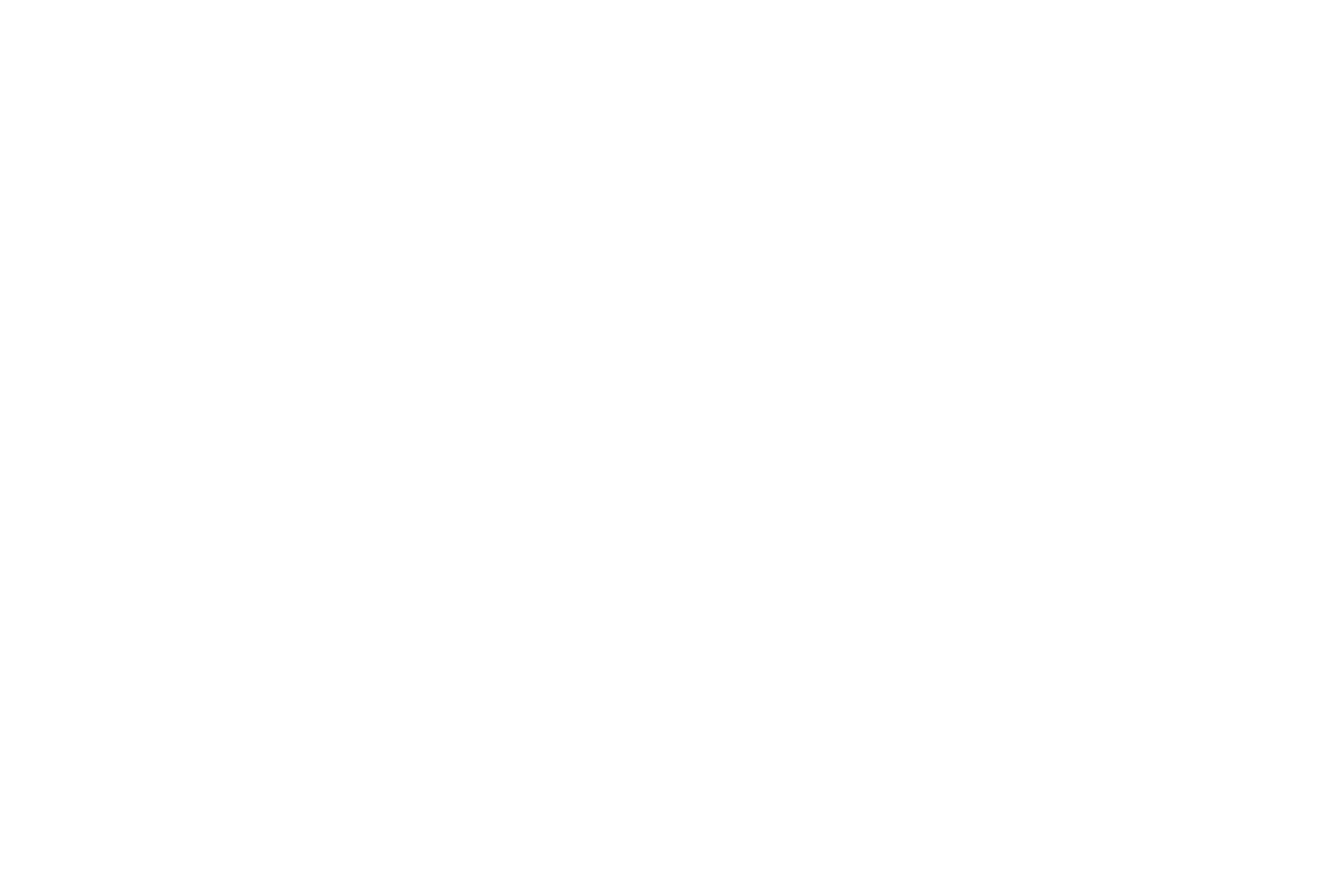
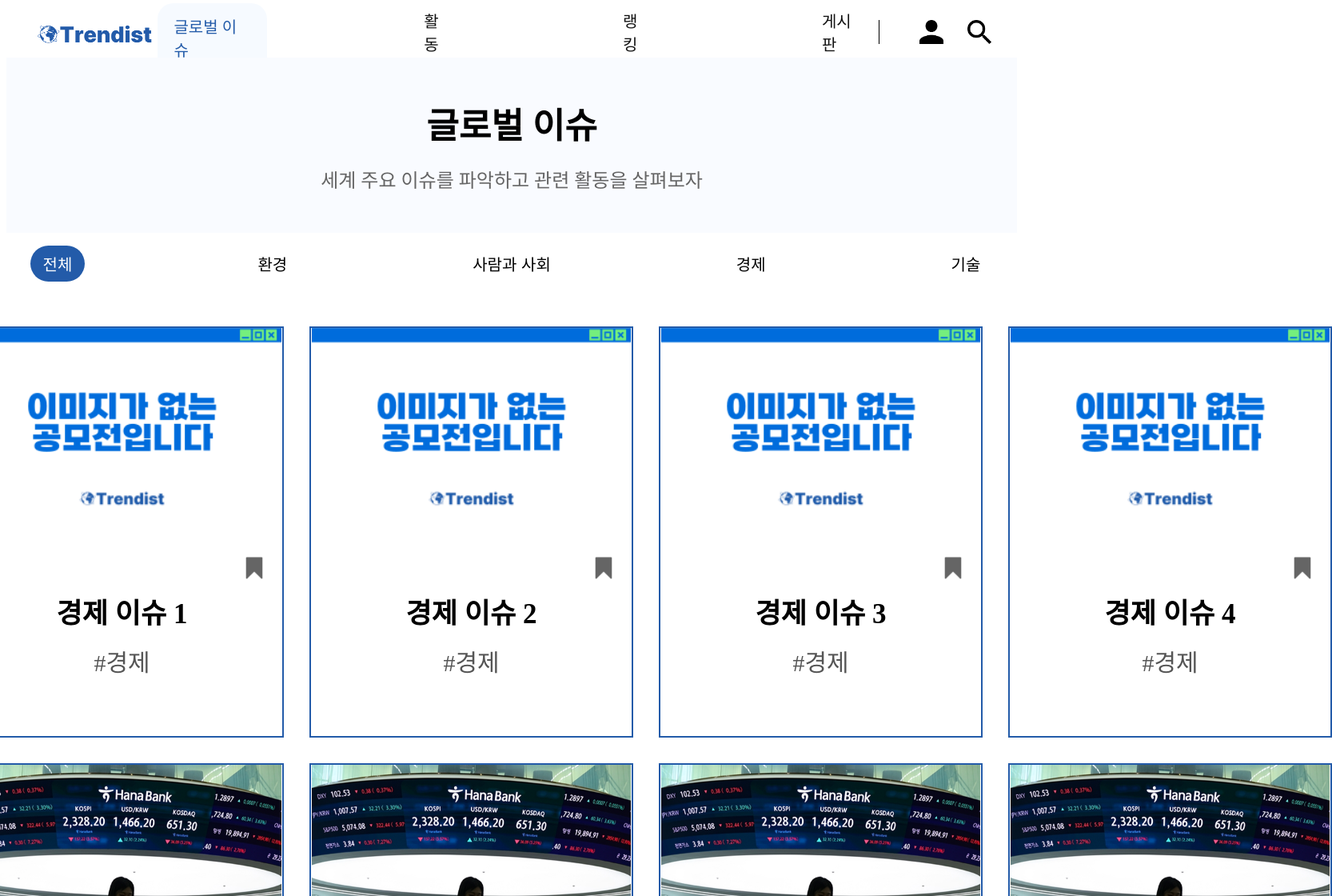
Before and after one commit to HIGHFIVE-SW/HIGHFIVE-FE, a React (Create React App) app: page /global-issue in a window 1280 px wide. Before the commit this address had no page. Shown: the top 1120 px of the page at 80% size, 1666 px wide, since content can reach past the window. Before the commit the page ends 800 px from the top, so only its background shows below. Built offline with nearby package versions, Linux system fonts and the light colour scheme.

Commit message:
feat:글로벌이슈 페이지 구현 + nav 수정

```diff
--- /dev/null
+++ b/src/components/IssueCard.jsx
@@ -0,0 +1,74 @@
+import React from 'react';
+import styled from 'styled-components';
+
+export default function IssueCard({ title, tag, image, bookmarked, onToggle }) {
+  return (
+    <Card>
+      <ImageWrapper>
+        <IssueImage src={image} alt="이슈 이미지" />
+        <BookmarkIcon
+          src={bookmarked ? require('../assets/images/main/BookmarkFilledButton.png') : require('../assets/images/main/BookmarkButton.png')}
+          alt="북마크"
+          onClick={onToggle}
+        />
+      </ImageWrapper>
+      <p className="issue-title">{title}</p>
+      <span className="issue-tag">{tag}</span>
+    </Card>
+  );
+}
+
+const Card = styled.div`
+  width: 405px;
+  height: 514px;
+  border: 2px solid #235BA9;
+  background-color: #fff;
+  text-align: center;
+  box-sizing: border-box;
+  display: flex;
+  flex-direction: column;
+  justify-content: flex-start;
+  overflow: visible;
+
+  .issue-title {
+    font-size: 35px;
+    font-weight: bold;
+    margin-top: 40px;
+    font-family: NotoSansCustom;
+  }
+
+  .issue-tag {
+    font-size: 30px;
+    color: #555;
+    margin-top: -20px;
+    font-family: NotoSansCustom;
+  }
+`;
+
+const ImageWrapper = styled.div`
+  width: 100%;
+  height: 288px;
+  position: relative;
+  display: flex;
+  justify-content: center;
+  align-items: center;
+  box-sizing: border-box;
+  overflow: visible;
+`;
+
+const IssueImage = styled.img`
+  width: 399px;
+  height: 288px;
+  object-fit: cover;
+  display: block;
+`;
+
+const BookmarkIcon = styled.img`
+  position: absolute;
+  bottom: -32px;
+  right: 15px;
+  width: 40px;
+  height: 40px;
+  cursor: pointer;
+  z-index: 10;
+`;
--- /dev/null
+++ b/src/components/common/CategoryFilter.jsx
@@ -0,0 +1,41 @@
+import React from "react";
+import styled from "styled-components";
+
+const categories = ["전체", "환경", "사람과 사회", "경제", "기술"];
+
+const FilterWrapper = styled.div`
+  display: flex;
+  gap: 200px;
+  padding: 16px;
+  justify-content: center;
+`;
+
+const FilterButton = styled.button`
+  padding: 8px 16px;
+  border-radius: 30px;
+  border: none;
+  background-color: ${({ selected }) => (selected ? "#235BA9" : "transparent")};
+  color: ${({ selected }) => (selected ? "#ffffff" : "#000000")};
+  font-size: 20px;
+  font-weight: 500;
+  cursor: pointer;
+  white-space: nowrap;
+`;
+
+const CategoryFilter = ({ selectedCategory, onSelectCategory }) => {
+  return (
+    <FilterWrapper>
+      {categories.map((category) => (
+        <FilterButton
+          key={category}
+          selected={selectedCategory === category}
+          onClick={() => onSelectCategory(category)}
+        >
+          {category}
+        </FilterButton>
+      ))}
+    </FilterWrapper>
+  );
+};
+
+export default CategoryFilter;
--- a/src/layout/MainNav.jsx
+++ b/src/layout/MainNav.jsx
@@ -3,25 +3,48 @@ import styled from 'styled-components';
 import logoTrend from '../assets/images/ic_ImageTextLogo.png';
 import MypageIcon from '../assets/images/ic_Mypage.png';
 import VectorIcon from '../assets/images/ic_Search.png';
-
-
+import { useNavigate, useLocation } from 'react-router-dom';
 
 
 export default function MainNav() {
+  const navigate = useNavigate();
+  const location = useLocation();
+
   return (
     <NavWrapper>
-      <Logo>
+      <Logo onClick={() => navigate('/main')}>
         <img src={logoTrend} alt="Trendist Logo" />
       </Logo>
 
       <NavMenu>
-        <NavItem>글로벌 이슈</NavItem>
-        <NavItem>활동</NavItem>
-        <NavItem>랭킹</NavItem>
-        <NavItem>게시판</NavItem>
+        <NavItem
+          className={location.pathname === '/global-issue' ? 'active' : ''}
+          onClick={() => navigate('/global-issue')}
+        >
+          글로벌 이슈
+        </NavItem>
+        <NavItem
+          className={location.pathname === '/activity' ? 'active' : ''}
+          onClick={() => navigate('/activity')}
+        >
+          활동
+        </NavItem>
+        <NavItem
+          className={location.pathname === '/ranking' ? 'active' : ''}
+          onClick={() => navigate('/ranking')}
+        >
+          랭킹
+        </NavItem>
+        <NavItem
+          className={location.pathname === '/board' ? 'active' : ''}
+          onClick={() => navigate('/board')}
+        >
+          게시판
+        </NavItem>
       </NavMenu>
 
       <RightIcons>
+      <Divider />
         <img src={MypageIcon} alt="User Icon" />
         <img src={VectorIcon} alt="Search Icon" />
       </RightIcons>
@@ -31,7 +54,6 @@ export default function MainNav() {
 
 const NavWrapper = styled.nav`
   width: 100%;
-  max-width: 100%;
   display: flex;
   justify-content: space-between;
   align-items: center;
@@ -39,10 +61,14 @@ const NavWrapper = styled.nav`
   background-color: white;
   box-sizing: border-box;
   height: 64px;
-  border-bottom: 1px solid #ddd;
+  /* border-bottom: none;
 `;
 
 const Logo = styled.div`
+  display: flex;
+  align-items: center;
+  cursor: pointer;
+
   img {
     height: 100px;
   }
@@ -53,12 +79,12 @@ const NavMenu = styled.div`
   gap: 180px;
   align-items: center;
 
-  .active {
+   .active {
     color: #235ba9;
-    font-weight: bold;
-    background-color: #f0f6ff;
-    padding: 6px 12px;
-    border-radius: 10px;
+    background-color: #F6FAFF;
+    padding: 6px 16px;
+    border-radius: 24px 24px 0 0;
+    font-weight: 500;
   }
 `;
 
@@ -66,11 +92,22 @@ const NavItem = styled.div`
   font-size: 20px;
   color: #111;
   cursor: pointer;
+  padding: 6px 16px;
+  transition: background-color 0.3s ease, color 0.3s ease;
+  border-radius: 24px 24px 0 0;
+
+  &.active {
+    color: #235ba9;
+    background-color: #F6FAFF;
+    padding: 14px 20px 10px;
+    border-radius: 20px 20px 0 0;
+    margin-bottom: -10px;
+  }
 `;
 
 const RightIcons = styled.div`
   display: flex;
-  gap: 20px;
+  gap: 30px;
   align-items: center;
 
   img {
@@ -78,3 +115,10 @@ const RightIcons = styled.div`
     cursor: pointer;
   }
 `;
+
+const Divider = styled.div`
+  width: 1px;
+  height: 30px;
+  background-color: #000;
+  margin-right: 20px;
+`;
--- /dev/null
+++ b/src/pages/GlobalIssuePage.jsx
@@ -0,0 +1,185 @@
+import React, { useState } from 'react';
+import styled from 'styled-components';
+import MainNav from '../layout/MainNav';
+import Footer from '../layout/Footer';
+import IssueCard from '../components/IssueCard';
+import CategoryFilter from '../components/common/CategoryFilter';
+
+import issueCardSample from '../assets/images/main/ic_IssueCardSample.png';
+import issueCardNo from '../assets/images/main/ic_NoImage.png';
+
+const dummyData = [
+  ...Array.from({ length: 4 }, (_, i) => ({
+    id: i + 1,
+    title: '경제 이슈 ' + (i + 1),
+    tag: '#경제',
+    image: issueCardNo,
+  })),
+  ...Array.from({ length: 4 }, (_, i) => ({
+    id: i + 5,
+    title: '환경 이슈 ' + (i + 1),
+    tag: '#환경',
+    image: issueCardSample,
+  })),
+  ...Array.from({ length: 4 }, (_, i) => ({
+    id: i + 9,
+    title: '사람과 사회 이슈 ' + (i + 1),
+    tag: '#사람과 사회',
+    image: issueCardSample,
+  })),
+  ...Array.from({ length: 4 }, (_, i) => ({
+    id: i + 13,
+    title: '기술 이슈 ' + (i + 1),
+    tag: '#기술',
+    image: issueCardSample,
+  })),
+];
+
+
+export default function GlobalIssuePage() {
+  const [activeCategory, setActiveCategory] = useState('전체');
+  const [currentPage, setCurrentPage] = useState(1);
+  const [bookmarkedIds, setBookmarkedIds] = useState([]);
+  const itemsPerPage = 12;
+
+  const toggleBookmark = (id) => {
+    setBookmarkedIds(prev =>
+      prev.includes(id) ? prev.filter(bid => bid !== id) : [...prev, id]
+    );
+  };
+
+  const filteredData =
+    activeCategory === '전체'
+      ? dummyData
+      : dummyData.filter(item => item.tag.includes(activeCategory));
+
+  const paginatedData =
+    activeCategory === '전체'
+      ? filteredData.slice((currentPage - 1) * itemsPerPage, currentPage * itemsPerPage)
+      : filteredData;
+
+  const totalPages = Math.ceil(
+    activeCategory === '전체'
+      ? filteredData.length / itemsPerPage
+      : 1
+  );
+
+  return (
+    <Wrapper>
+      <MainNav />
+
+      <HeaderSection>
+        <PageTitle>글로벌 이슈</PageTitle>
+        <PageSubtitle>세계 주요 이슈를 파악하고 관련 활동을 살펴보자</PageSubtitle>
+      </HeaderSection>
+
+      <CategoryFilter
+        selectedCategory={activeCategory}
+        onSelectCategory={(cat) => {
+          setActiveCategory(cat);
+          setCurrentPage(1);
+        }}
+/>
+
+      <IssueGrid>
+        {paginatedData.map(item => (
+          <IssueCard
+            key={item.id}
+            id={item.id}
+            title={item.title}
+            tag={item.tag}
+            image={item.image}
+            bookmarked={bookmarkedIds.includes(item.id)}
+            onToggle={toggleBookmark}
+          />
+        ))}
+      </IssueGrid>
+
+      {activeCategory === '전체' && (
+        <Pagination>
+          {Array.from({ length: totalPages }).map((_, i) => (
+            <PageNumber
+              key={i + 1}
+              active={currentPage === i + 1}
+              onClick={() => setCurrentPage(i + 1)}
+            >
+              {i + 1}
+            </PageNumber>
+          ))}
+          {currentPage < totalPages && (
+            <NextButton onClick={() => setCurrentPage(prev => prev + 1)}>
+              NEXT &gt;
+            </NextButton>
+          )}
+        </Pagination>
+      )}
+
+      <Footer />
+    </Wrapper>
+  );
+}
+
+const Wrapper = styled.div`
+  display: flex;
+  flex-direction: column;
+  min-height: 100vh;
+`;
+
+const HeaderSection = styled.div`
+  background-color: #F9FBFF;
+  text-align: center;
+  padding: 50px 0;
+`;
+
+const PageTitle = styled.h1`
+  font-size: 44px;
+  font-weight: 700;
+  color: #000000;
+  margin: 0;
+`;
+
+const PageSubtitle = styled.p`
+  font-size: 24px;
+  color: #656565;
+  margin: 20px 0 0;
+`;
+
+const IssueGrid = styled.div`
+  display: grid;
+  grid-template-columns: repeat(4, 1fr);
+  gap: 32px;
+  padding: 40px 0;
+  justify-content: center;
+  max-width: 1600px;
+  margin: 0 auto;
+`;
+
+const Pagination = styled.div`
+  display: flex;
+  justify-content: center;
+  gap: 12px;
+  margin-bottom: 60px;
+`;
+
+const PageNumber = styled.button`
+  background-color: ${props => (props.active ? 'rgba(29, 78, 216, 0.05)' : 'transparent')};
+  color: ${props => (props.active ? '#1D4ED8' : '#000')};
+  border: none;
+  font-size: 16px;
+  font-weight: ${props => (props.active ? '600' : '400')};
+  border-radius: 50%;
+  width: 32px;
+  height: 32px;
+  display: flex;
+  align-items: center;
+  justify-content: center;
+  cursor: pointer;
+`;
+
+const NextButton = styled.button`
+  background: none;
+  border: none;
+  color: #000000;
+  font-weight: bold;
+  cursor: pointer;
+`;
--- a/src/routes/Route.jsx
+++ b/src/routes/Route.jsx
@@ -4,6 +4,7 @@ import { Routes, Route } from 'react-router-dom';
 import LoginPage from '../pages/LoginPage';
 import InterestModal from '../pages/InterestModal';
 import MainPage from '../pages/Mainpage';
+import GlobalIssuePage from '../pages/GlobalIssuePage';
 
 export default function AppRoutes() {
   return (
@@ -11,6 +12,7 @@ export default function AppRoutes() {
       <Route path="/" element={<LoginPage />} />
       <Route path="/interest" element={<InterestModal />} />
       <Route path="/main" element={<MainPage />} />
+      <Route path="/global-issue" element={<GlobalIssuePage />} />
     </Routes>
   );
 }
```
Also changed, not shown: src/components/search/Search.jsx (added, +68 -0 lines), src/assets/images/main/ic_NoImage.png (added), src/assets/images/search/ic_close.png (added).
